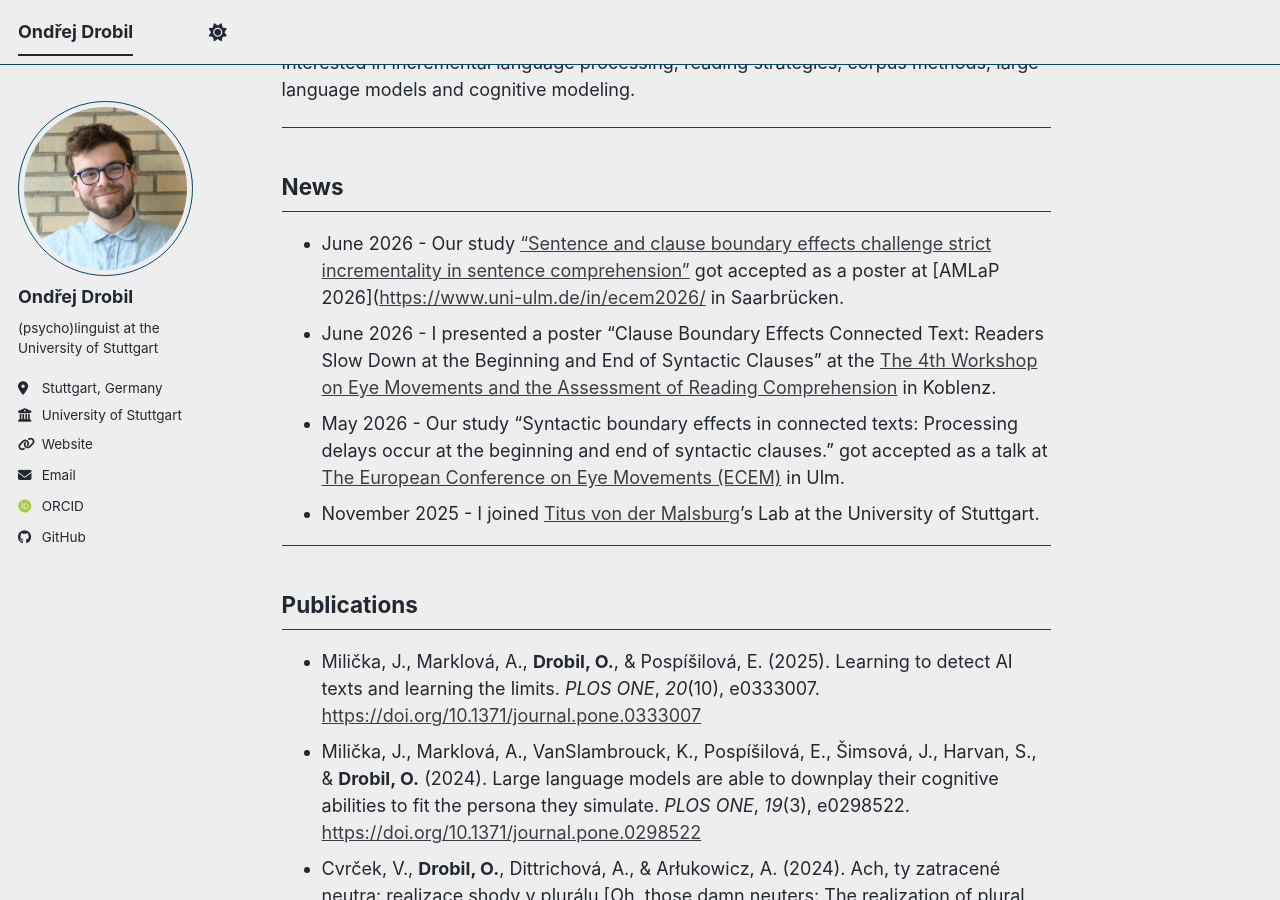
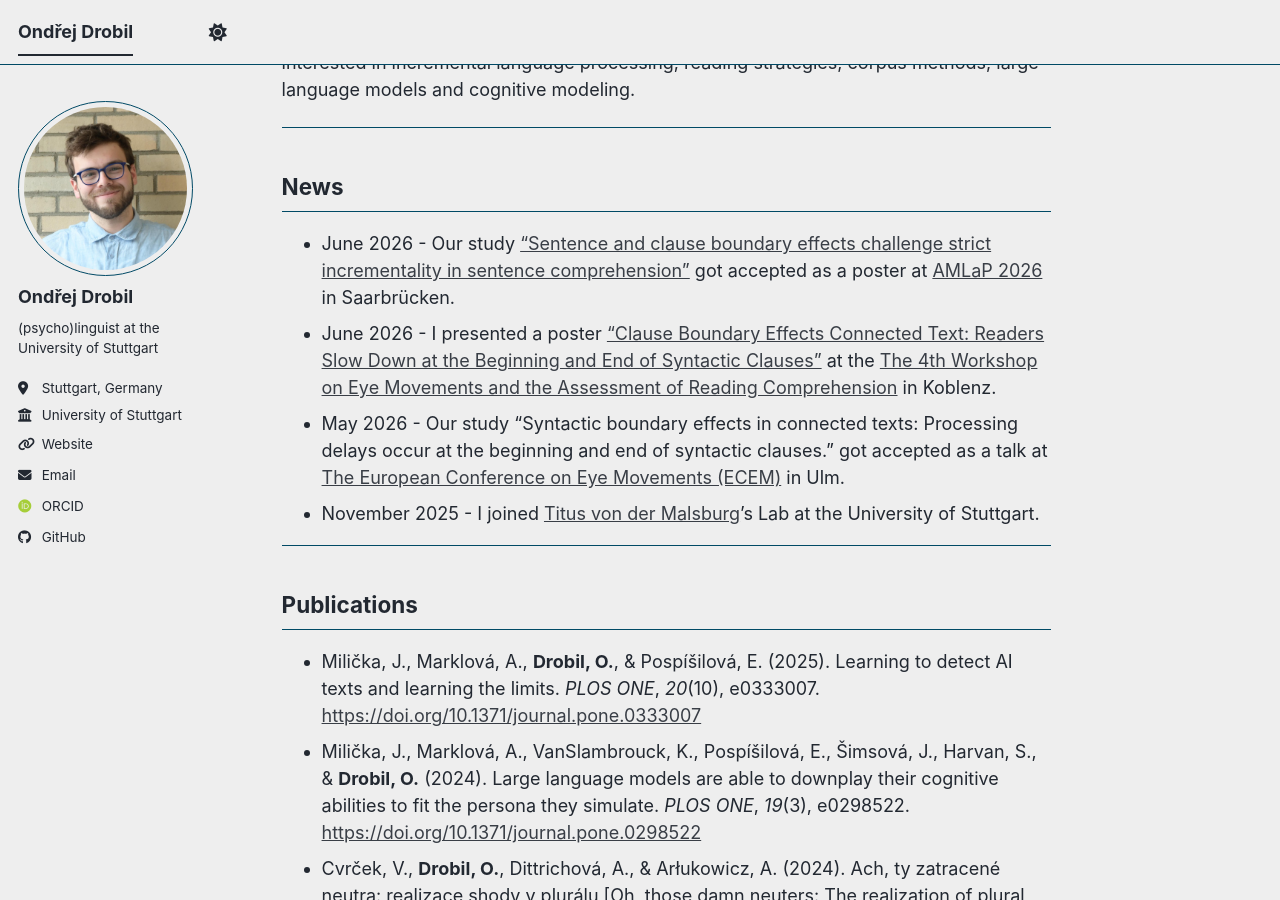
Before and after one commit to ondrejdrobil/ondrejdrobil.github.io, a Jekyll site: the page built from _pages/about.md, in a window 1280 px wide and 900 px high, scrolled down 380 px. Built offline with Jekyll 4.4.1, drawn with Linux system fonts in a browser that asks for light colours; some web fonts are replaced; a script bundle is joined from its source files by our own code; library files that are not in the unit come from our copies; some of the changed lines change nothing that is shown.

Commit message:
Update news section with new poster presentations

```diff
--- a/_pages/about.md
+++ b/_pages/about.md
@@ -18,8 +18,8 @@
 ---
 
 ## News
-* June 2026 - Our study ["Sentence and clause boundary effects challenge strict incrementality in sentence comprehension"](/files/drobil_malsburg_AMLAP_2026_deanonymised.pdf) got accepted as a poster at [AMLaP 2026]([https://www.uni-ulm.de/in/ecem2026/](https://www.uni-saarland.de/fakultaet-p/amlap.html) in Saarbrücken.
-* June 2026 - I presented a poster "Clause Boundary Effects Connected Text: Readers Slow Down at the Beginning and End of Syntactic Clauses" at the [The 4th Workshop on Eye Movements and the Assessment of Reading Comprehension](https://www.uni-koblenz.de/de/bildungswissenschaften/institut-fuer-foerderpaedagogik/foerderpaedagogik-im-schwerpunkt-sprache/jprof-dr-phil-maja-stegenwallner-schuetz/rcworkshop) in Koblenz.
+* June 2026 - Our study ["Sentence and clause boundary effects challenge strict incrementality in sentence comprehension"](/files/drobil_malsburg_AMLAP_2026_deanonymised.pdf) got accepted as a poster at [AMLaP 2026](https://www.uni-saarland.de/fakultaet-p/amlap.html) in Saarbrücken.
+* June 2026 - I presented a poster ["Clause Boundary Effects Connected Text: Readers Slow Down at the Beginning and End of Syntactic Clauses"](/files/Poster_koblenz_2026.pdf) at the [The 4th Workshop on Eye Movements and the Assessment of Reading Comprehension](https://www.uni-koblenz.de/de/bildungswissenschaften/institut-fuer-foerderpaedagogik/foerderpaedagogik-im-schwerpunkt-sprache/jprof-dr-phil-maja-stegenwallner-schuetz/rcworkshop) in Koblenz.
 * May 2026 - Our study "Syntactic boundary effects in connected texts: Processing delays occur at the beginning and end of syntactic clauses." got accepted as a talk at [The European Conference on Eye Movements (ECEM)](https://www.uni-ulm.de/in/ecem2026/) in Ulm.
 * November 2025 - I joined [Titus von der Malsburg](https://tmalsburg.github.io/)'s Lab at the University of Stuttgart.
 
```
